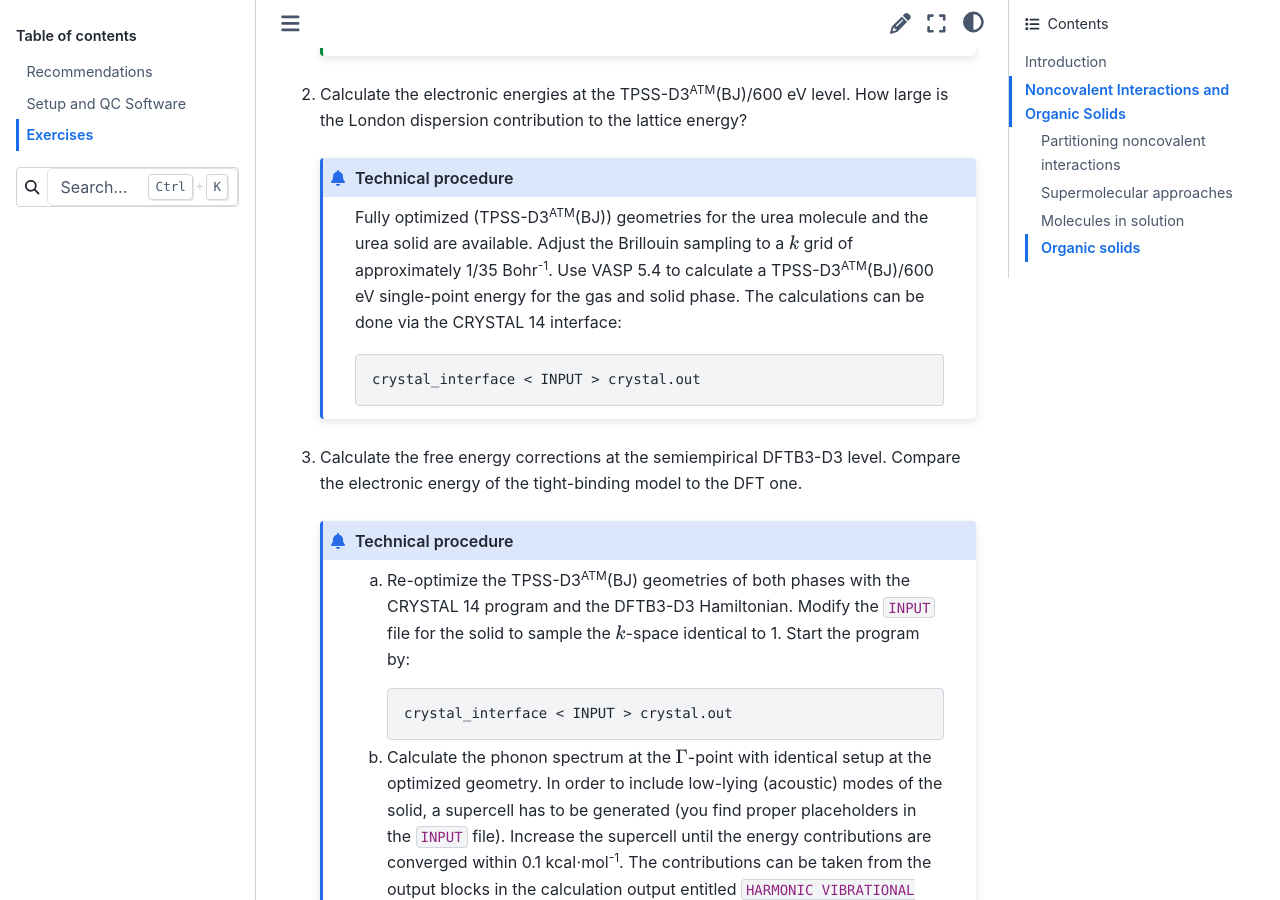
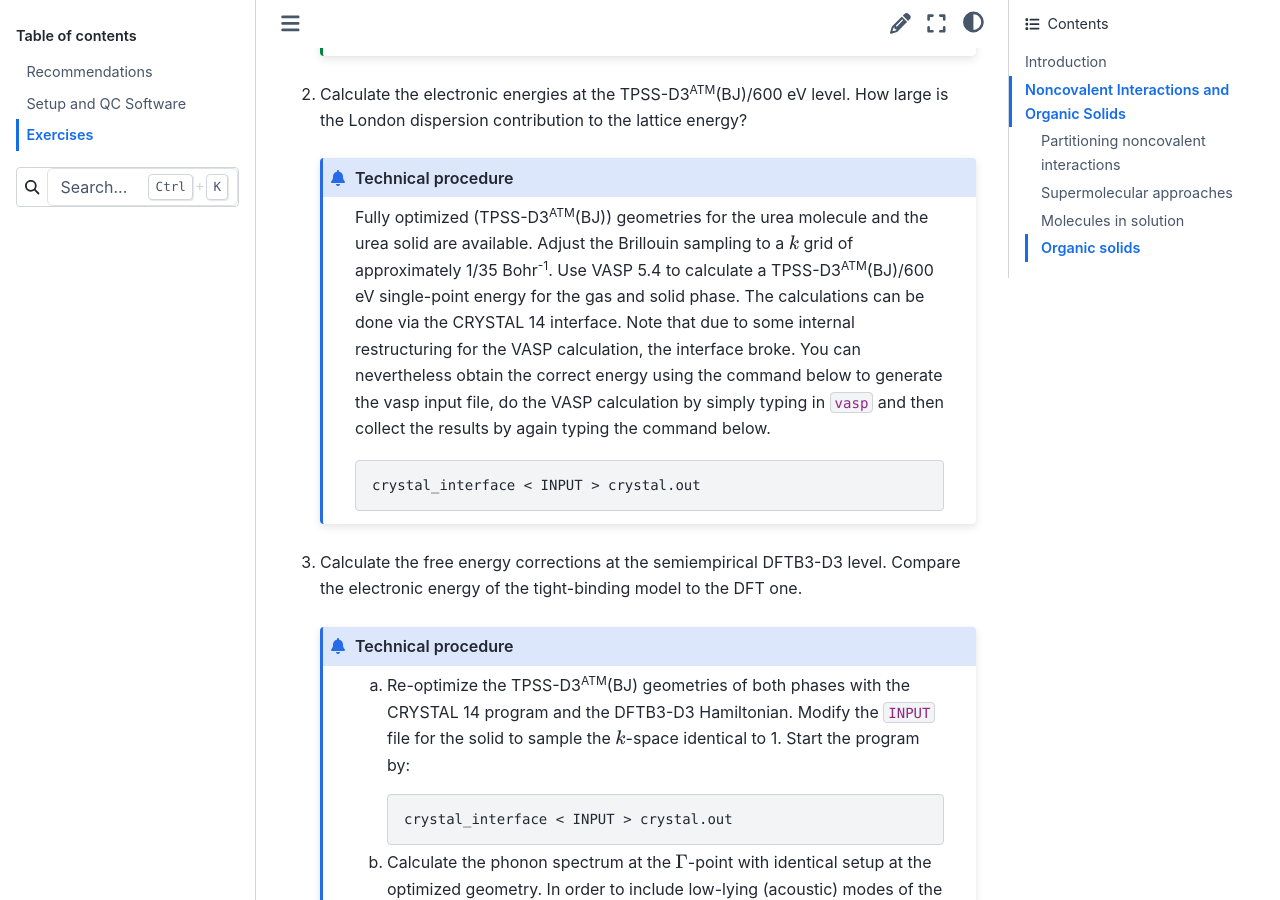
Before and after one commit to grimme-lab/wp12-teaching, a Sphinx documentation site: the page built from doc/ex.rst, in a window 1280 px wide and 900 px high, scrolled down 6893 px. Built offline with Sphinx 7.4.7 and the Sphinx Book theme 1.1.4, drawn with Linux system fonts in a browser that asks for light colours.

Commit message:
Update documentation for VASP calculation interface
Added note about interface issues with VASP calculations and provided command for generating input files.

```diff
--- a/doc/ex.rst
+++ b/doc/ex.rst
@@ -266,7 +266,11 @@ approximation:
       Fully optimized (TPSS-D3\ :sup:`ATM`\ (BJ)) geometries for the urea molecule and the urea
       solid are available. Adjust the Brillouin sampling to a :math:`k` grid of approximately 1/35
       Bohr\ :sup:`-1`. Use VASP 5.4 to calculate a TPSS-D3\ :sup:`ATM`\ (BJ)/600 eV single-point
-      energy for the gas and solid phase. The calculations can be done via the CRYSTAL 14 interface:
+      energy for the gas and solid phase. The calculations can be done via the CRYSTAL 14 interface.
+      Note that due to some internal restructuring for the VASP calculation, the interface broke.
+      You can nevertheless obtain the correct energy using the command below to generate the vasp
+      input file, do the VASP calculation by simply typing in ``vasp`` and then collect the results
+      by again typing the command below.
 
       .. code-block:: none
 
```
